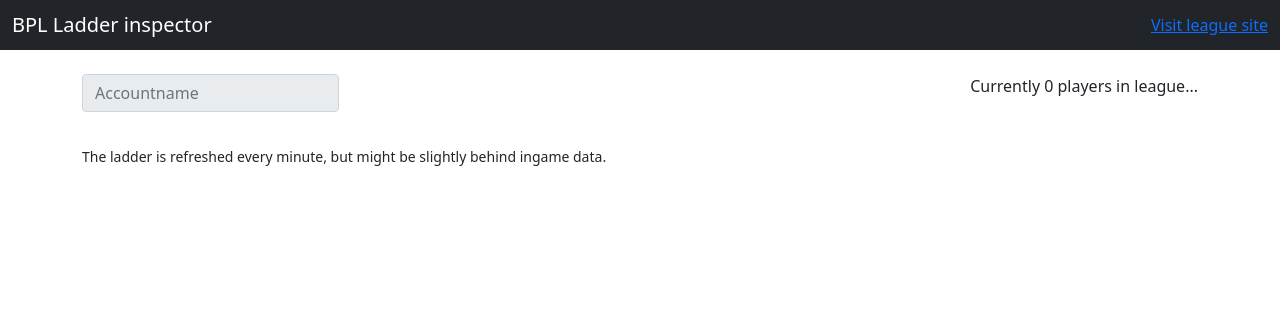
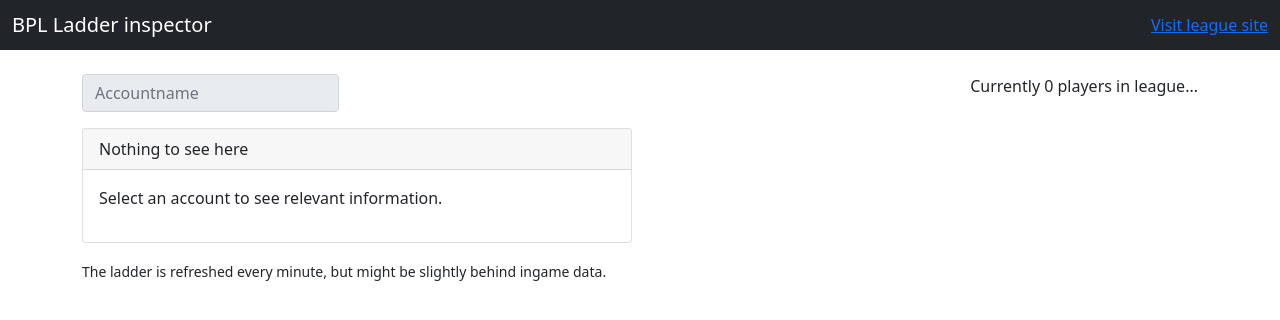
Before and after one commit to evilstiefel/bpl-ladder-inspector, an Angular app: page /ladder in a window 1280 px wide. Shown: the top 320 px of the page. Built offline with nearby package versions, Linux system fonts and the light colour scheme; no server answers.

Commit message:
Formatting fixes

```diff
--- a/src/app/ladder/components/ladder-overview/ladder-overview.component.html
+++ b/src/app/ladder/components/ladder-overview/ladder-overview.component.html
@@ -9,7 +9,7 @@
 </form>
 <div class="row g-3">
     <div class="col-12 col-lg-6 ">
-        <div class="card" *ngIf="accountName$ | async; let accountName">
+        <div class="card" *ngIf="accountName$ | async; let accountName; else hint">
             <div class="card-header d-flex justify-content-between">
                 <span>
                     {{ accountName$ | async }}
@@ -75,3 +75,12 @@
         <small>The ladder is refreshed every minute, but might be slightly behind ingame data.</small>
     </div>
 </div>
+
+<ng-template #hint>
+    <div class="card">
+        <div class="card-header">Nothing to see here</div>
+        <div class="card-body">
+            <p>Select an account to see relevant information.</p>
+        </div>
+    </div>
+</ng-template>
--- a/src/app/ladder/components/ladder-overview/ladder-overview.component.ts
+++ b/src/app/ladder/components/ladder-overview/ladder-overview.component.ts
@@ -90,7 +90,6 @@ export class LadderOverviewComponent {
 
     this.statistics$ = this.ladder$.pipe(
       map((ladder) => ladder.slice(0, 100)),
-      tap((top100) => console.log({ top100 })),
       map((top100) => {
         const statsMap = top100.reduce((acc, current) => {
           if (acc.get(current.team_name)) {
```
